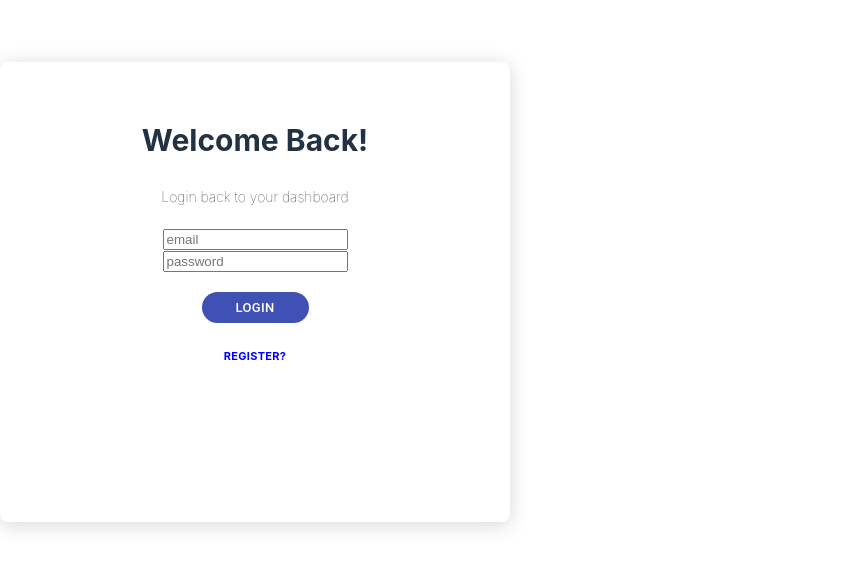
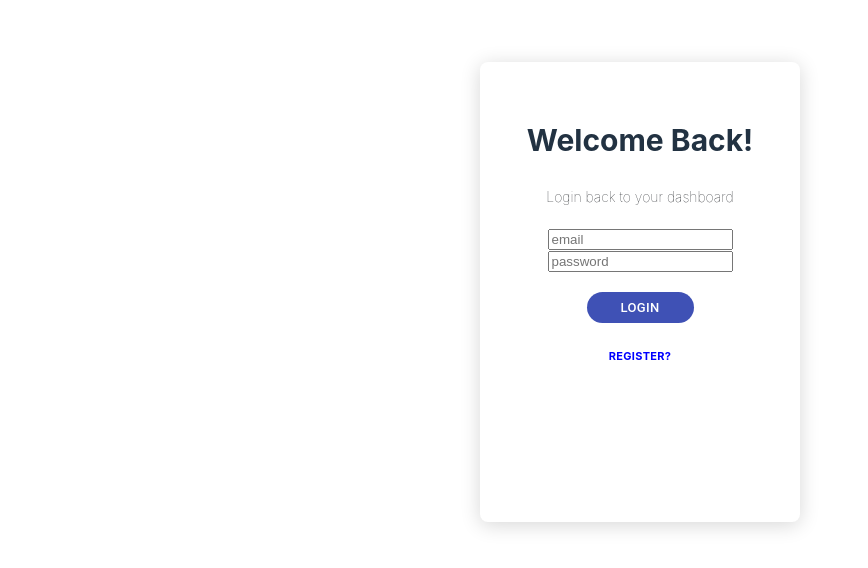
Before and after one commit to Moe98/ACML, a React (Create React App) app in the folder client/: page /Login in a window 1280 px wide. Shown: the part 138-706 px from the top of the page, without its empty margins (0-868 px from the left). Built offline with nearby package versions, Linux system fonts and the light colour scheme.

Commit message:
login styling
login in midle now

```diff
--- a/client/src/components/login/login.scss
+++ b/client/src/components/login/login.scss
@@ -134,7 +134,7 @@
   border-radius: 8px;
   color: #fff;
   max-width: 450px;
-  margin: 120px 0 70px;
+  margin: 120px 480px 120px;
   min-height: 400px;
   padding: 30px;
   z-index: 1;
```
